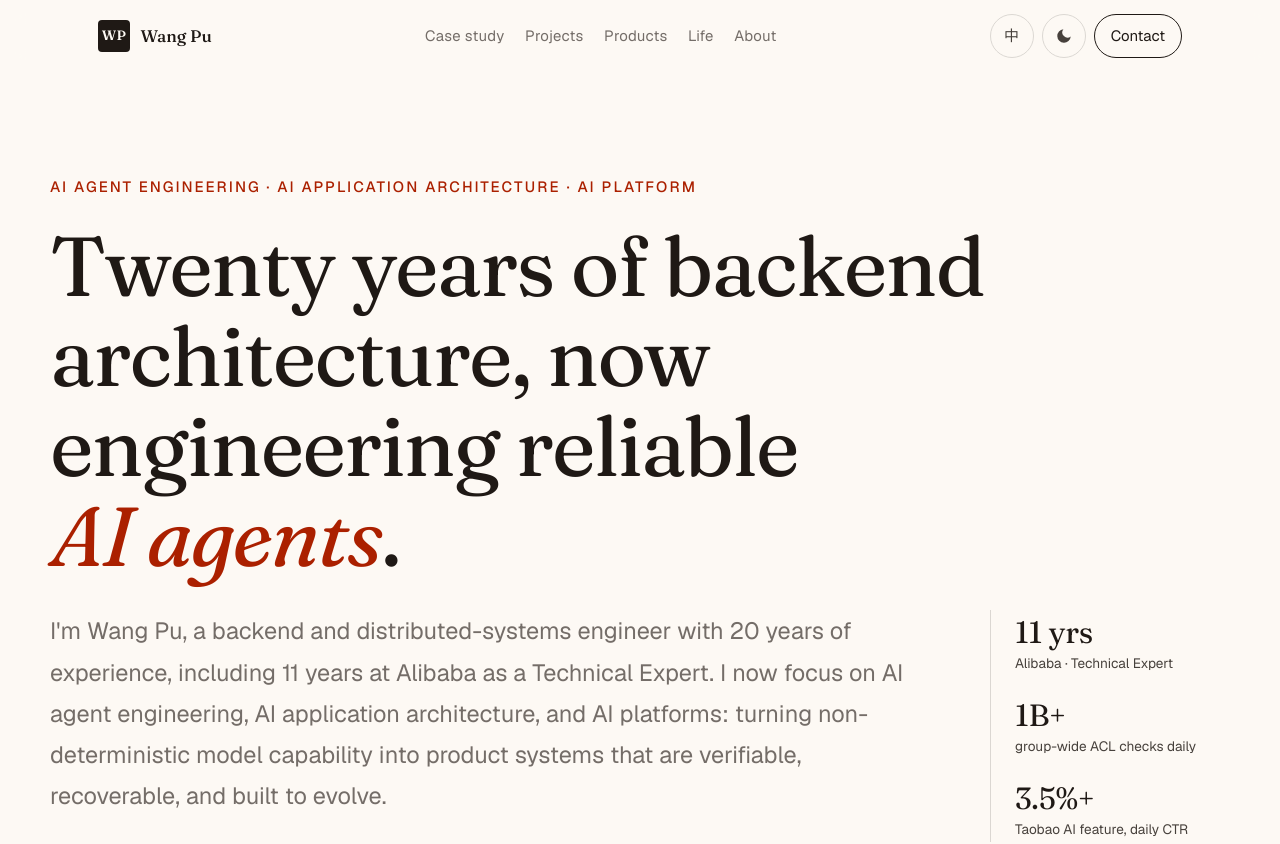
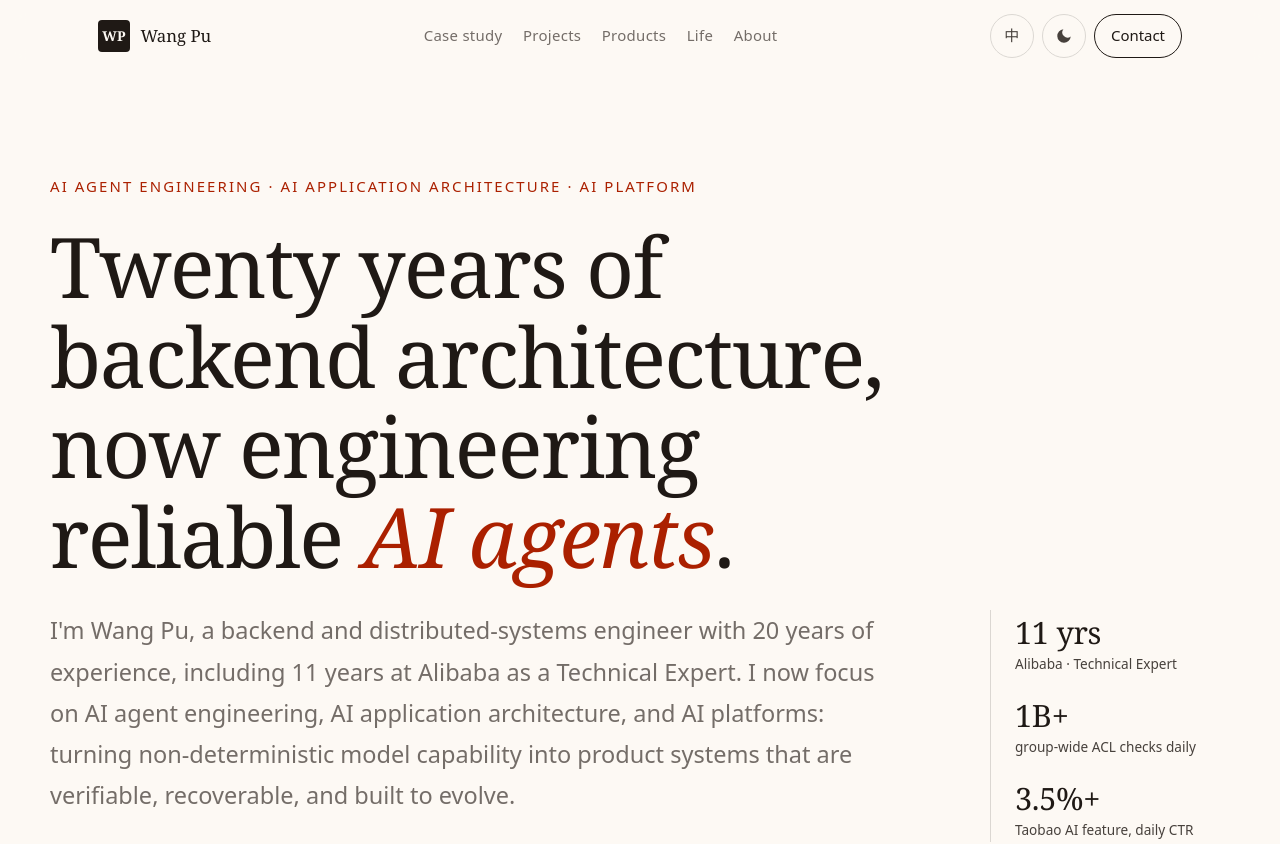
Before and after one commit to wangpuv/wangpuv.github.io, a React (Vite) app: page / in a window 1280 px wide. Shown: the top 844 px of the page. Built offline with nearby package versions, Linux system fonts and the light colour scheme.

Commit message:
perf: self-host portfolio fonts

```diff
--- a/index.html
+++ b/index.html
@@ -32,12 +32,6 @@
     <link rel="icon" href="/favicon.svg" type="image/svg+xml" />
     <link rel="icon" href="/favicon-32.png" sizes="32x32" type="image/png" />
     <link rel="apple-touch-icon" href="/apple-touch-icon.png" />
-    <link rel="preconnect" href="https://fonts.googleapis.com" />
-    <link rel="preconnect" href="https://fonts.gstatic.com" crossorigin />
-    <link
-      href="https://fonts.googleapis.com/css2?family=Fraunces:ital,opsz,wght@0,9..144,300..900;1,9..144,300..900&family=Geist:wght@300..700&display=swap"
-      rel="stylesheet"
-    />
     <script>
       // Set theme + language before paint to avoid a flash of the wrong state.
       (function () {
--- a/package.json
+++ b/package.json
@@ -9,6 +9,8 @@
     "preview": "vite preview"
   },
   "dependencies": {
+    "@fontsource-variable/fraunces": "^5.3.0",
+    "@fontsource-variable/geist": "^5.3.0",
     "react": "^18.3.1",
     "react-dom": "^18.3.1",
     "react-router-dom": "^7.18.3"
--- a/src/main.jsx
+++ b/src/main.jsx
@@ -1,6 +1,9 @@
 import { StrictMode } from 'react'
 import { createRoot } from 'react-dom/client'
 import { BrowserRouter } from 'react-router-dom'
+import '@fontsource-variable/fraunces/wght.css'
+import '@fontsource-variable/fraunces/wght-italic.css'
+import '@fontsource-variable/geist/wght.css'
 import App from './App.jsx'
 import { LanguageProvider } from './i18n/LanguageContext'
 import './styles/global.css'
--- a/src/styles/tokens.css
+++ b/src/styles/tokens.css
@@ -5,9 +5,9 @@
 
 :root {
   /* Type families */
-  /* Latin glyphs use Fraunces/Geist; CJK glyphs fall back to system serif/sans. */
-  --font-display: 'Fraunces', 'Songti SC', 'Noto Serif SC', 'Source Han Serif SC', 'STSong', Georgia, serif;
-  --font-body: 'Geist', system-ui, -apple-system, 'PingFang SC', 'Noto Sans SC', 'Microsoft YaHei', 'Segoe UI', sans-serif;
+  /* Latin glyphs use self-hosted variable fonts; CJK glyphs fall back to system serif/sans. */
+  --font-display: 'Fraunces Variable', 'Songti SC', 'Noto Serif SC', 'Source Han Serif SC', 'STSong', Georgia, serif;
+  --font-body: 'Geist Variable', system-ui, -apple-system, 'PingFang SC', 'Noto Sans SC', 'Microsoft YaHei', 'Segoe UI', sans-serif;
 
   /* Modular type scale (1.25 major-third), fluid via clamp */
   --step--1: clamp(0.83rem, 0.79rem + 0.18vw, 0.94rem);
```
Also changed, not shown: 1 other file (tests, documents, lock files or other folders).
